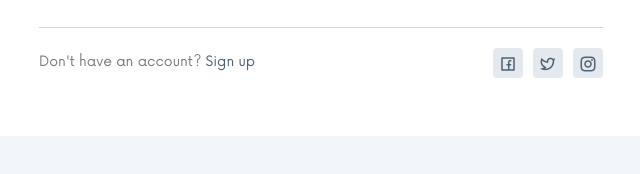
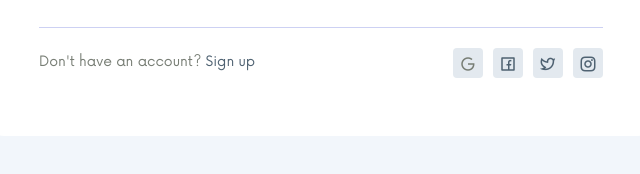
Before and after one commit to gokhalehemal11/Real-time-chat-app, a plain HTML site: page sign-in.html in a window 1280 px wide. Shown: the part 492-666 px from the top of the page, 319-959 px from the left. Drawn offline with Linux system fonts and the light colour scheme.

Commit message:
Update sign-in.html

```diff
--- a/sign-in.html
+++ b/sign-in.html
@@ -49,15 +49,16 @@
                                     </div>
                                     <button type="submit" class="btn btn-primary float-right">Sign in</button>
                                 </div>
+                            </form>
                             <div class="sign-info">
                                 <span class="dark-color d-inline-block line-height-2">Don't have an account? <a href="sign-up.html">Sign up</a></span>
                                 <ul class="iq-social-media">
+                                    <li><a type="button" id="google-sign-in"><i class="ri-google-line"></i></a></li>
                                     <li><a href="#"><i class="ri-facebook-box-line"></i></a></li>
                                     <li><a href="#"><i class="ri-twitter-line"></i></a></li>
                                     <li><a href="#"><i class="ri-instagram-line"></i></a></li>
                                 </ul>
                             </div>
-                            </form>
                         </div>
                     </div>
                 </div>
```
Lines whose indentation alone changed are shown as unchanged.
